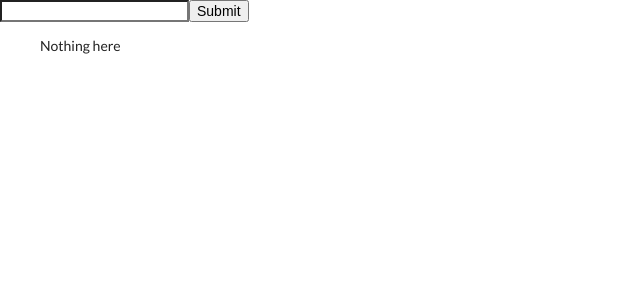
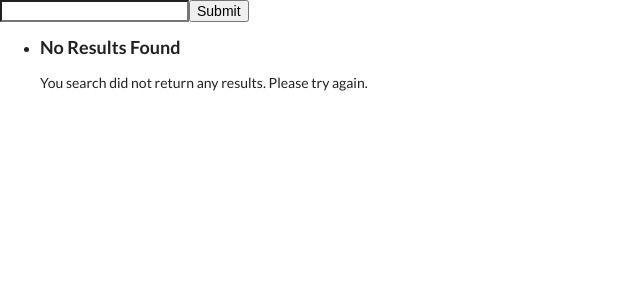
Before and after one commit to RihabBerry/React-Gallery-Display-Picture, a React (Create React App) app: page / in a window 1280 px wide. Shown: the top 300 px of the page, without its empty margins (0-640 px from the left). Built offline with nearby package versions, Linux system fonts and the light colour scheme.

Commit message:
Added NotFound page

```diff
--- a/src/Components/NotFound.js
+++ b/src/Components/NotFound.js
@@ -13,7 +13,10 @@ class NotFound extends Component
     render()
     {
 
-        return (<div>Nothing here</div>)
+        return (<div><li className="not-found">
+            <h3>No Results Found</h3>
+            <p>You search did not return any results. Please try again.</p>
+        </li></div>)
     }
 
 }
```
